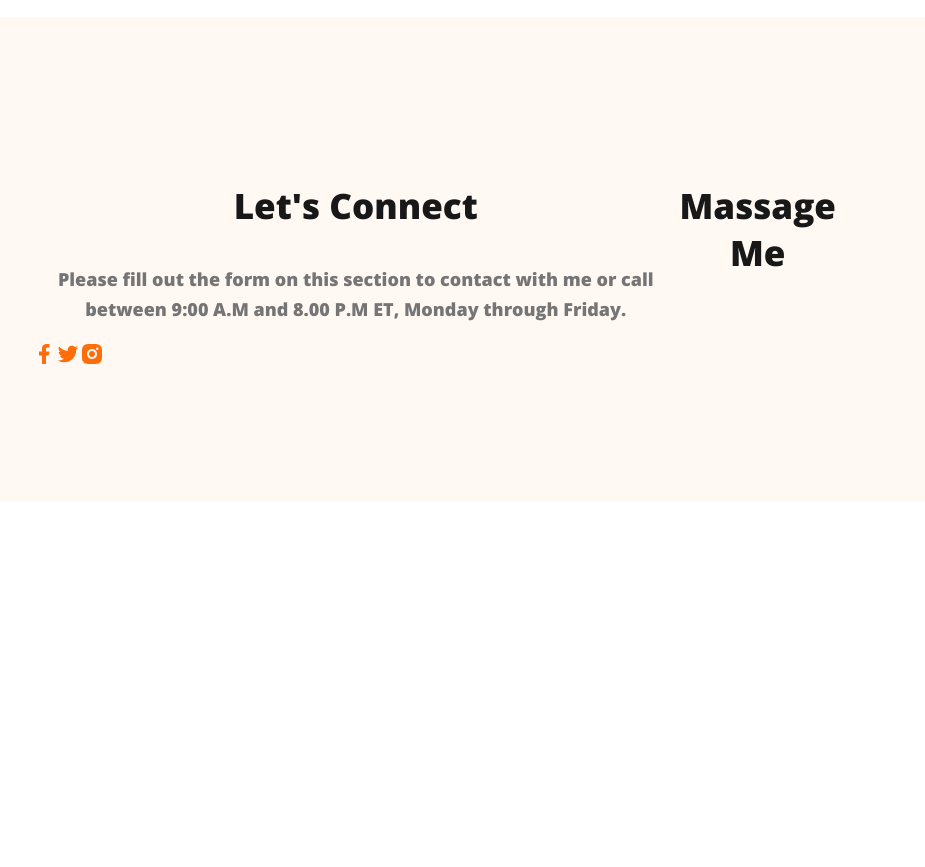
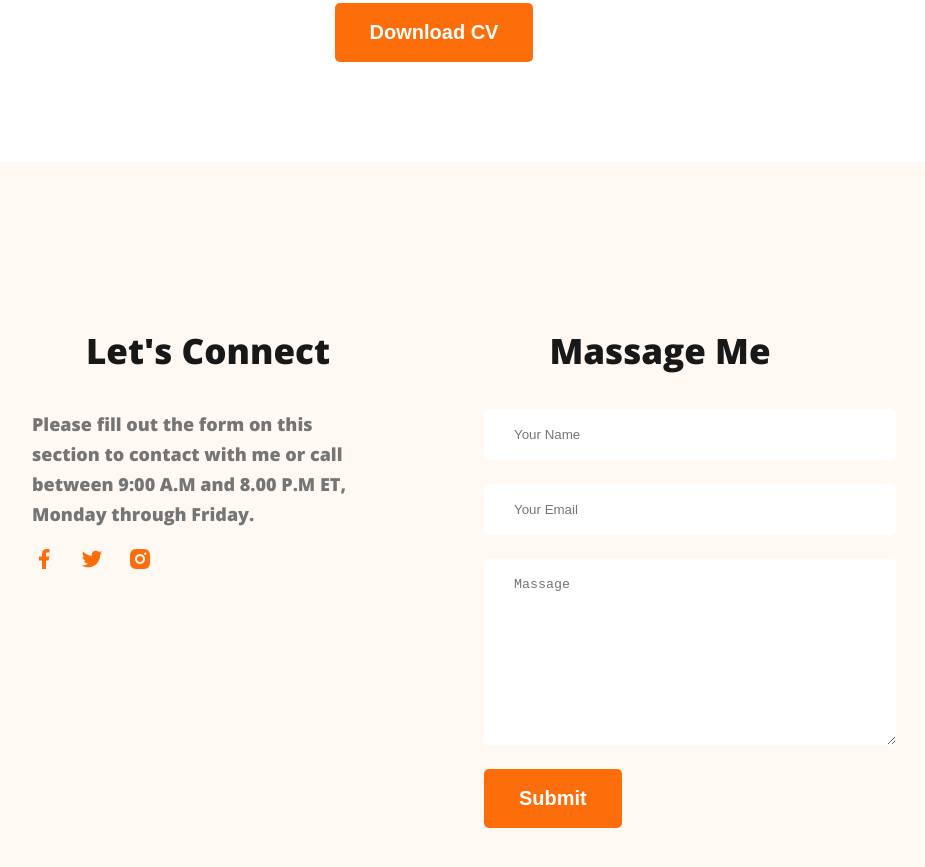
Before and after one commit to KhEliash/web-developer-portfolio, a plain HTML site: page index.html in a window 1280 px wide. Shown: the part 3844-4711 px from the top of the page, without its empty margins (206-1131 px from the left). Before the commit the page ends 4353 px from the top, so only its background shows below. Drawn offline with nearby package versions, Linux system fonts and the light colour scheme.

Commit message:
finish footer

```diff
--- a/index.html
+++ b/index.html
@@ -184,6 +184,12 @@
       </div>
       <div class="footer-column">
         <h3 class="section-title">Massage Me</h3>
+        <form class="contact" action="">
+          <input type="text" name="" id="name" placeholder="Your Name">
+          <input type="email" name="" id="email" placeholder="Your Email">
+          <textarea name="" placeholder="Massage" id="text" cols="30" rows="10"></textarea>
+          <input class="btn-primary" type="submit" value="Submit">
+        </form>
       </div>
     </footer>
   </body>
--- a/style.css
+++ b/style.css
@@ -87,7 +87,9 @@ nav a {
 }
 /* Main section style */
 main {
-  margin: 0 auto;
+  display: flex;
+  flex-direction: column;
+   align-items: center;
 }
 main section {
   margin-top: 130px;
@@ -183,4 +185,27 @@ footer{
    color: #FFF8F3;
    padding: 130px 230px;
    margin-top: 100px;
+   gap: 100px;
 }
+.footer-column{
+  width: 50%;
+}
+.section-description,.social-links{
+  text-align: left;
+
+}
+.contact input[type="text"],input[type="email"],textarea{
+  display: block;
+  margin-bottom: 24px;
+  padding: 18px 30px;
+  color: #757575;
+  border: none;
+  border-radius: 5px;
+  width: 100%;
+}
+.contact input[type="submit"]{
+  width: auto;
+}
+.social-links a{
+  margin-right: 24px;
+}
```
